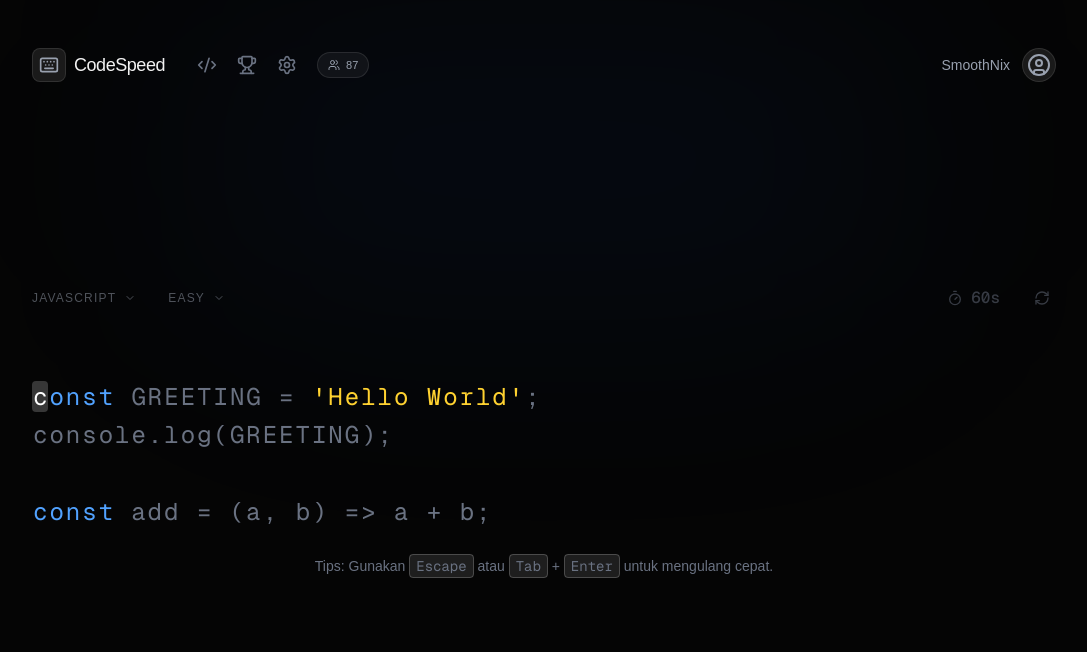
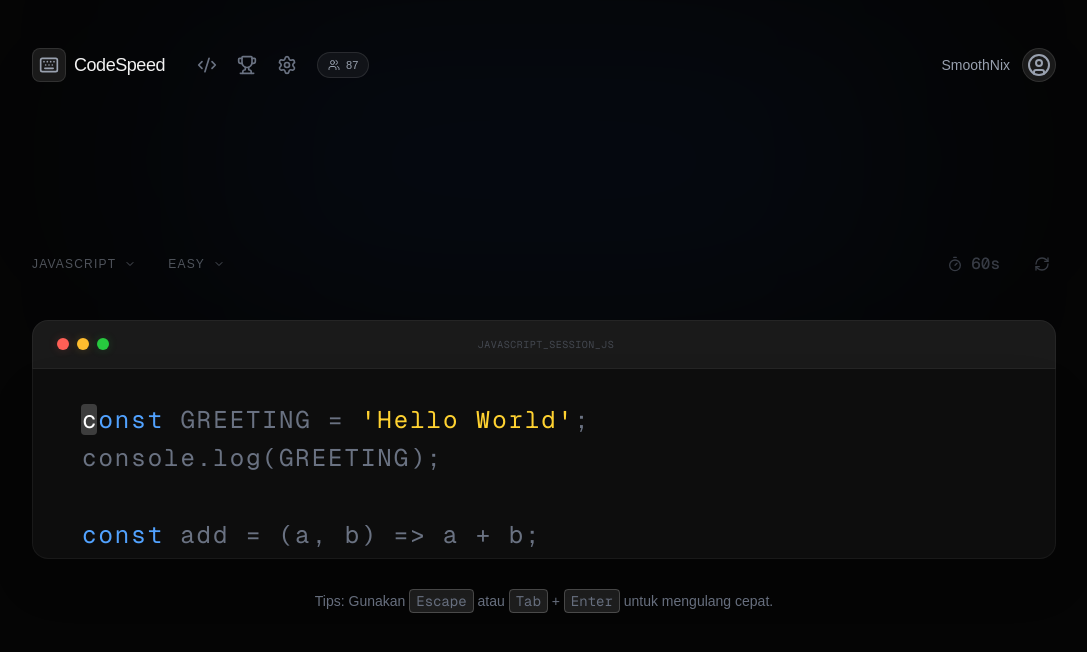
Before and after one commit to awakdeni/typing-test, a Next.js app: page / in a window 1280 px wide. Shown: the top 652 px of the page, without its empty margins (96-1183 px from the left). Built offline with nearby package versions, Linux system fonts and the light colour scheme.

Commit message:
style: mengembalikan dan menyempurnakan bingkai terminal jendela macOS

```diff
--- a/src/components/CodeDisplay.tsx
+++ b/src/components/CodeDisplay.tsx
@@ -75,10 +75,23 @@ export const CodeDisplay: React.FC<CodeDisplayProps> = ({
   };
 
   return (
-    <div className="w-full max-w-5xl mx-auto">
+    <div className="w-full max-w-5xl mx-auto animate-in fade-in zoom-in duration-500">
+      {/* Window Frame Header */}
+      <div className="bg-[#1a1a1a] border border-white/5 rounded-t-2xl px-6 py-4 flex items-center justify-between">
+        <div className="flex gap-2">
+          <div className="w-3 h-3 rounded-full bg-[#ff5f56] shadow-[0_0_10px_rgba(255,95,86,0.2)]" />
+          <div className="w-3 h-3 rounded-full bg-[#ffbd2e] shadow-[0_0_10px_rgba(255,189,46,0.2)]" />
+          <div className="w-3 h-3 rounded-full bg-[#27c93f] shadow-[0_0_10px_rgba(39,201,63,0.2)]" />
+        </div>
+        <div className="text-[10px] text-gray-500 font-mono tracking-wider opacity-50 uppercase">
+          {language}_session_{language === 'javascript' ? 'js' : language === 'python' ? 'py' : 'html'}
+        </div>
+        <div className="w-12" />
+      </div>
+
       <div
         ref={containerRef}
-        className="relative font-mono text-2xl leading-[1.6] bg-transparent pt-6 pb-10 px-0 overflow-y-hidden h-[170px] scrollbar-hide"
+        className="relative font-mono text-2xl leading-[1.6] bg-[#0d0d0d] pt-8 pb-12 px-12 rounded-b-2xl border-x border-b border-white/5 shadow-2xl overflow-y-hidden h-[190px] scrollbar-hide"
       >
         <div className="whitespace-pre-wrap break-words">
           {code.split('').map((char, index) => {
```
